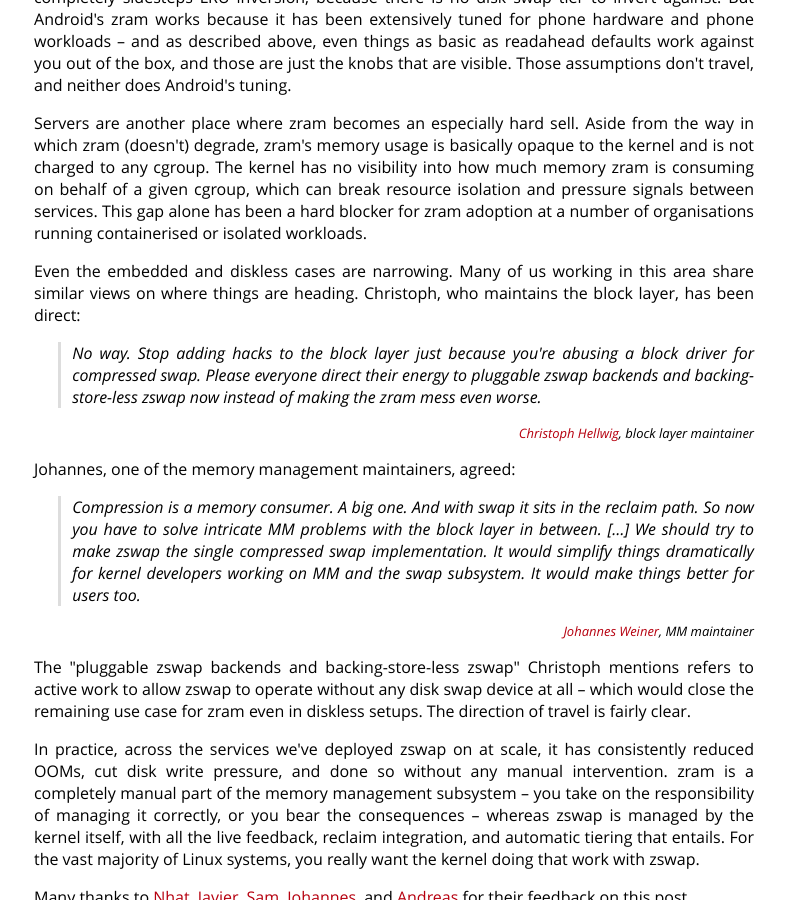
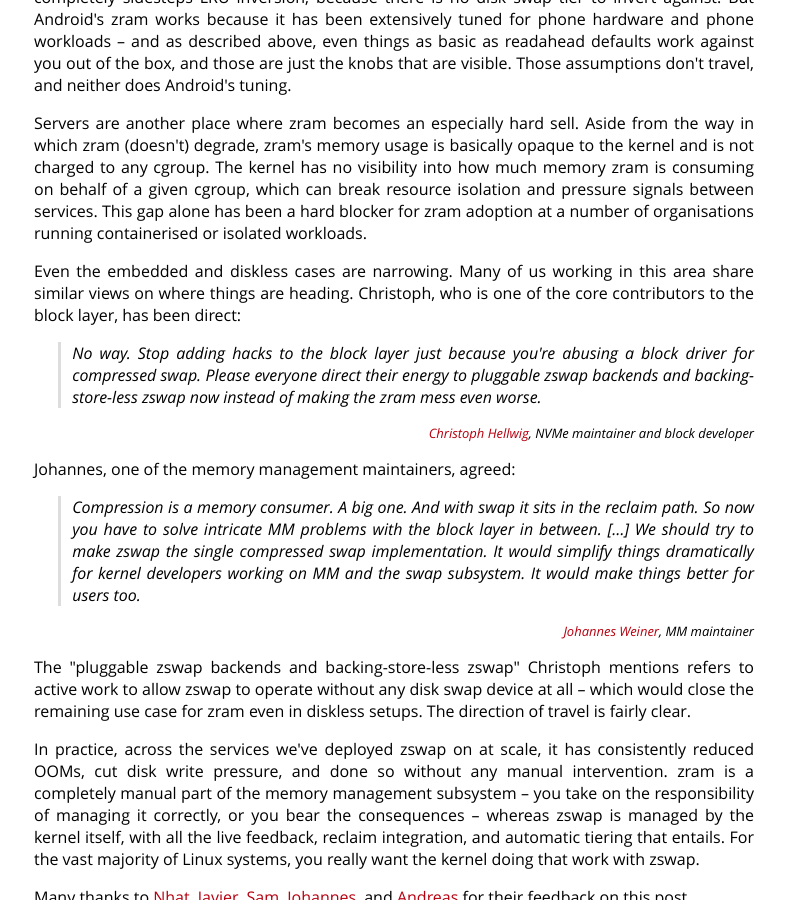
Before and after one commit to cdown/chrisdown.name, a Jekyll site: the page built from _posts/2026-03-24-zswap-vs-zram-when-to-use-what.md, in a window 1280 px wide and 900 px high, scrolled down 16854 px. Shown: the whole window, without its empty margins (246-1032 px from the left). Built offline with Jekyll 4.4.1, drawn with Linux system fonts in a browser that asks for light colours.

Commit message:
zram post: Correctly give Hellwig's creds

```diff
--- a/_posts/2026-03-24-zswap-vs-zram-when-to-use-what.md
+++ b/_posts/2026-03-24-zswap-vs-zram-when-to-use-what.md
@@ -985,15 +985,15 @@ gap alone has been a hard blocker for zram adoption at a number of
 organisations running containerised or isolated workloads.
 
 Even the embedded and diskless cases are narrowing. Many of us working in this
-area share similar views on where things are heading. Christoph, who maintains
-the block layer, has been direct:
+area share similar views on where things are heading. Christoph, who is one of
+the core contributors to the block layer, has been direct:
 
 > No way. Stop adding hacks to the block layer just because you're abusing a
 > block driver for compressed swap. Please everyone direct their energy to
 > pluggable zswap backends and backing-store-less zswap now instead of making
 > the zram mess even worse.
 
-<div class="citation"><a href="https://lore.kernel.org/r/aabrv_xrsKPx9jZf@infradead.org">Christoph Hellwig</a>, block layer maintainer</div>
+<div class="citation"><a href="https://lore.kernel.org/r/aabrv_xrsKPx9jZf@infradead.org">Christoph Hellwig</a>, NVMe maintainer and block developer</div>
 
 Johannes, one of the memory management maintainers, agreed:
 
```
